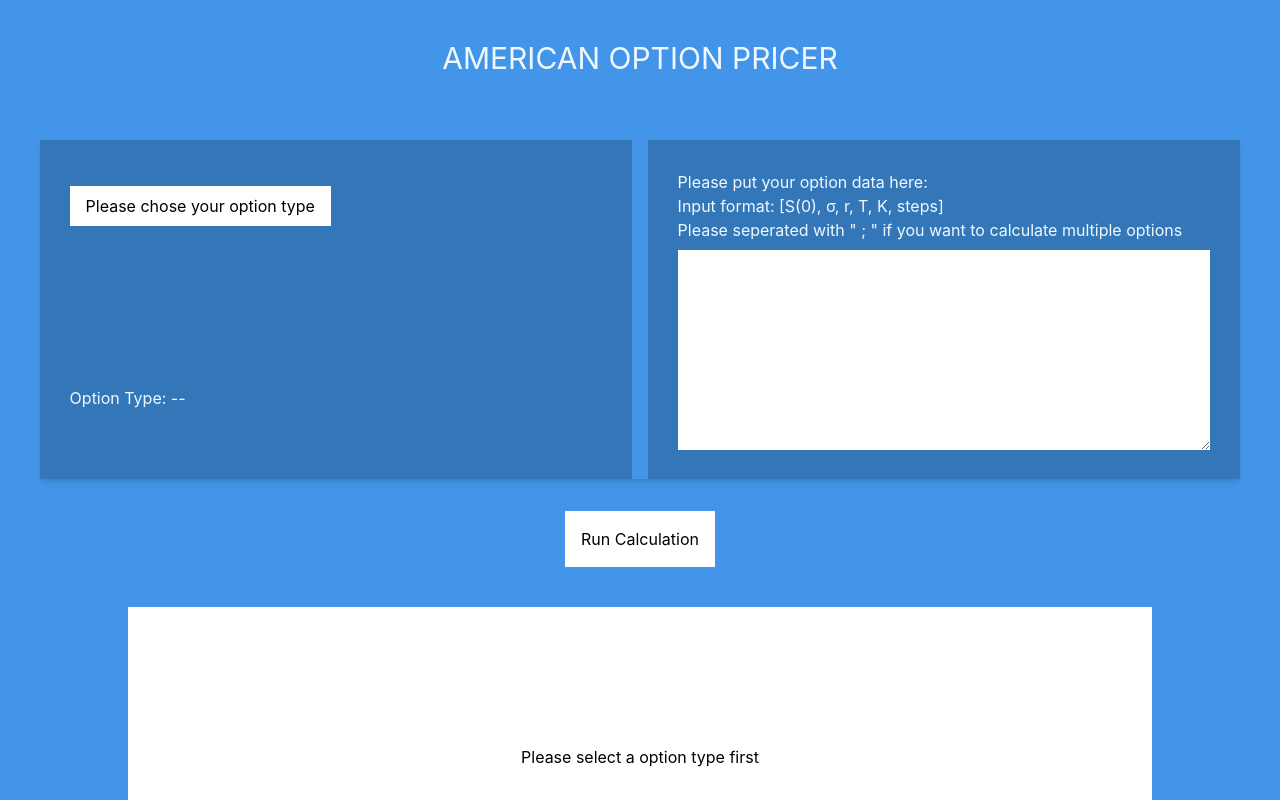
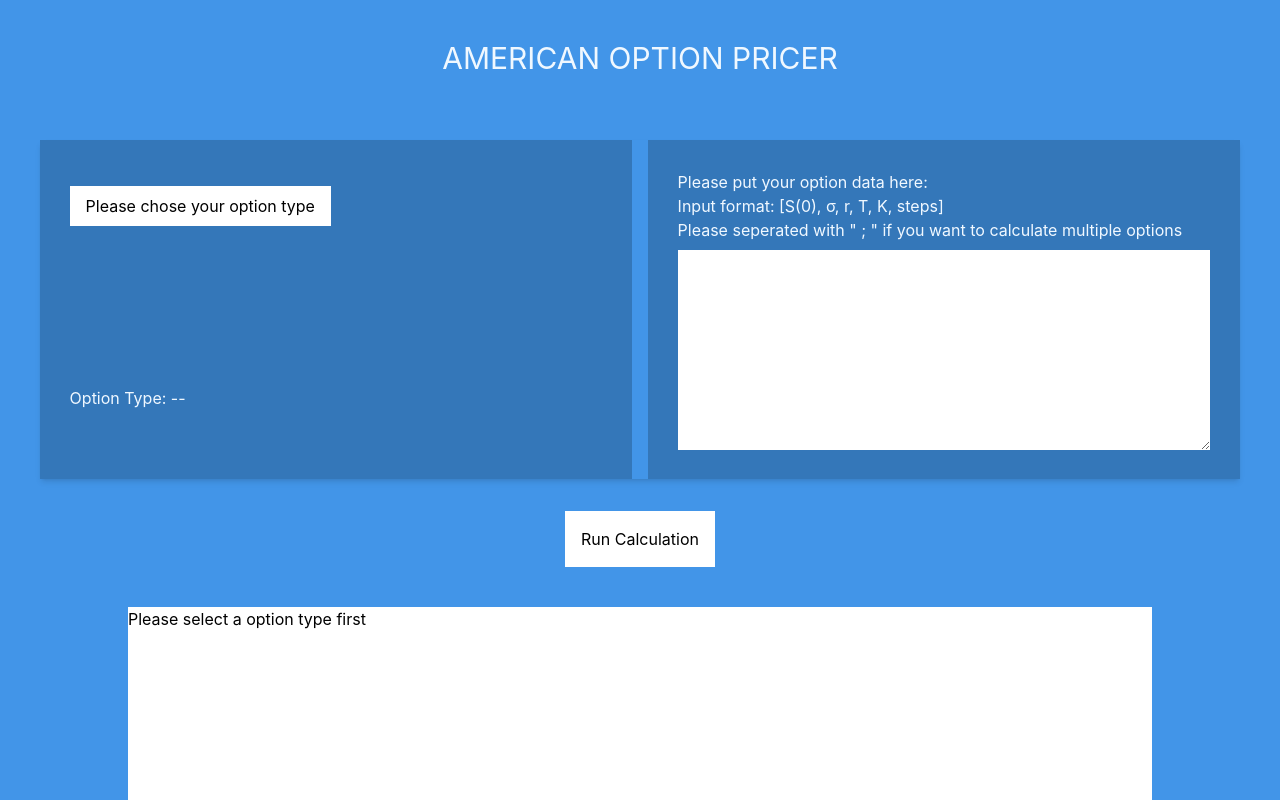
Before and after one commit to stacey3603/FITE7405_A3, a Next.js app: page /American_Option in a window 1280 px wide. Both pictures are taken after a click on the button "Run Calculation". Built offline with nearby package versions, Linux system fonts and the light colour scheme.

Commit message:
feat: update loading style

```diff
--- a/components/outputBox.tsx
+++ b/components/outputBox.tsx
@@ -6,15 +6,19 @@ interface Iprops {
 export default function OutputBox(props: Iprops) {
   return (
     <div
-      className={`w-full mx-[10%] h-[300px] mt-10 flex flex-wrap justify-center content-center ${
+      className={`w-full mx-[10%] h-[300px] mt-10 flex flex-wrap ${
         props.loading ? "bg-white/20" : "bg-white"
       }`}
     >
-      {props.loading
-        ? "Loading..."
-        : props.output.map((data) => {
-            return <span className="inline-flex text-black">{data}</span>;
-          })}
+      {props.loading ? (
+        <div className="w-full h-full justify-center content-center">
+          "Loading..."
+        </div>
+      ) : (
+        props.output.map((data) => {
+          return <span className="inline-flex text-black">{data}</span>;
+        })
+      )}
     </div>
   );
 }
--- a/pages/Arithmetic_Asian.tsx
+++ b/pages/Arithmetic_Asian.tsx
@@ -25,7 +25,6 @@ const ArithAsian: NextPage = () => {
     if (selectedType === undefined) {
       SetOutput(["Please select a option type first"]);
       setLoading(false);
-
       return;
     }
     if (optionsArray.length === 0) {
```
